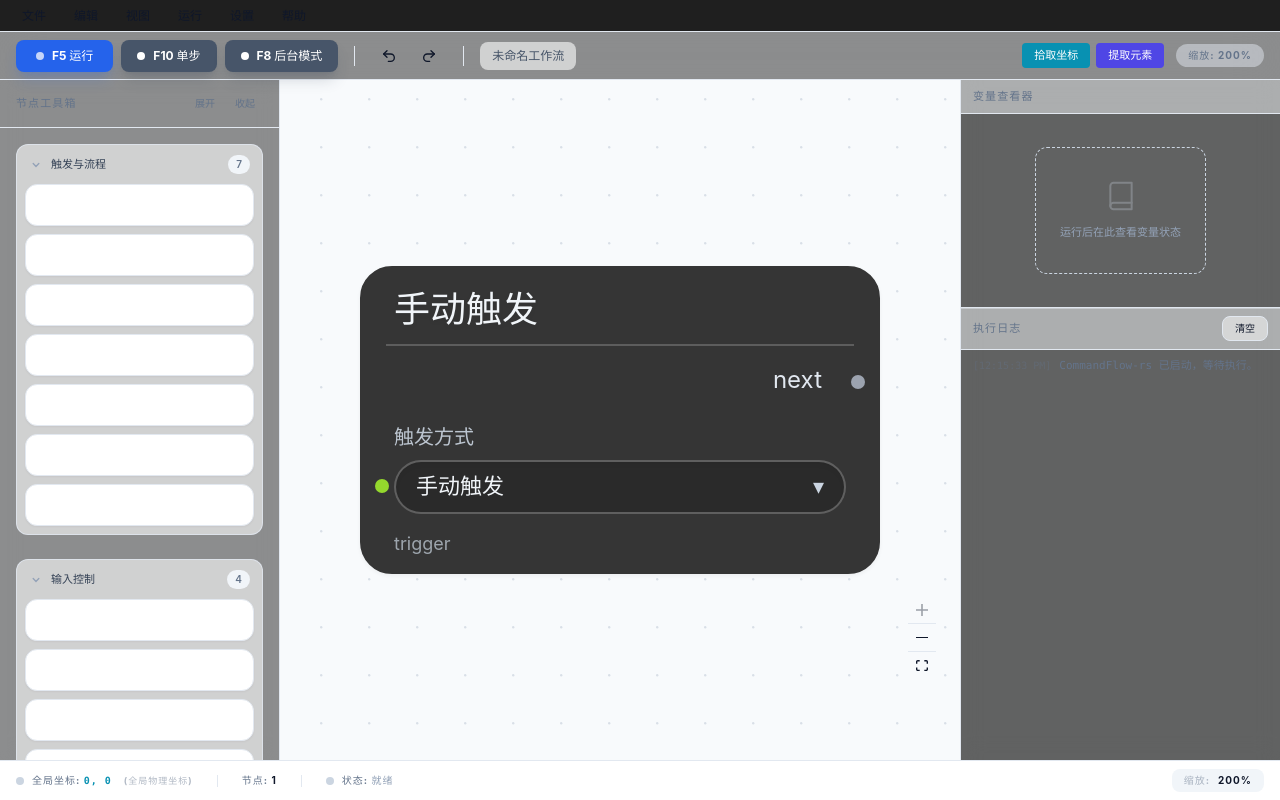
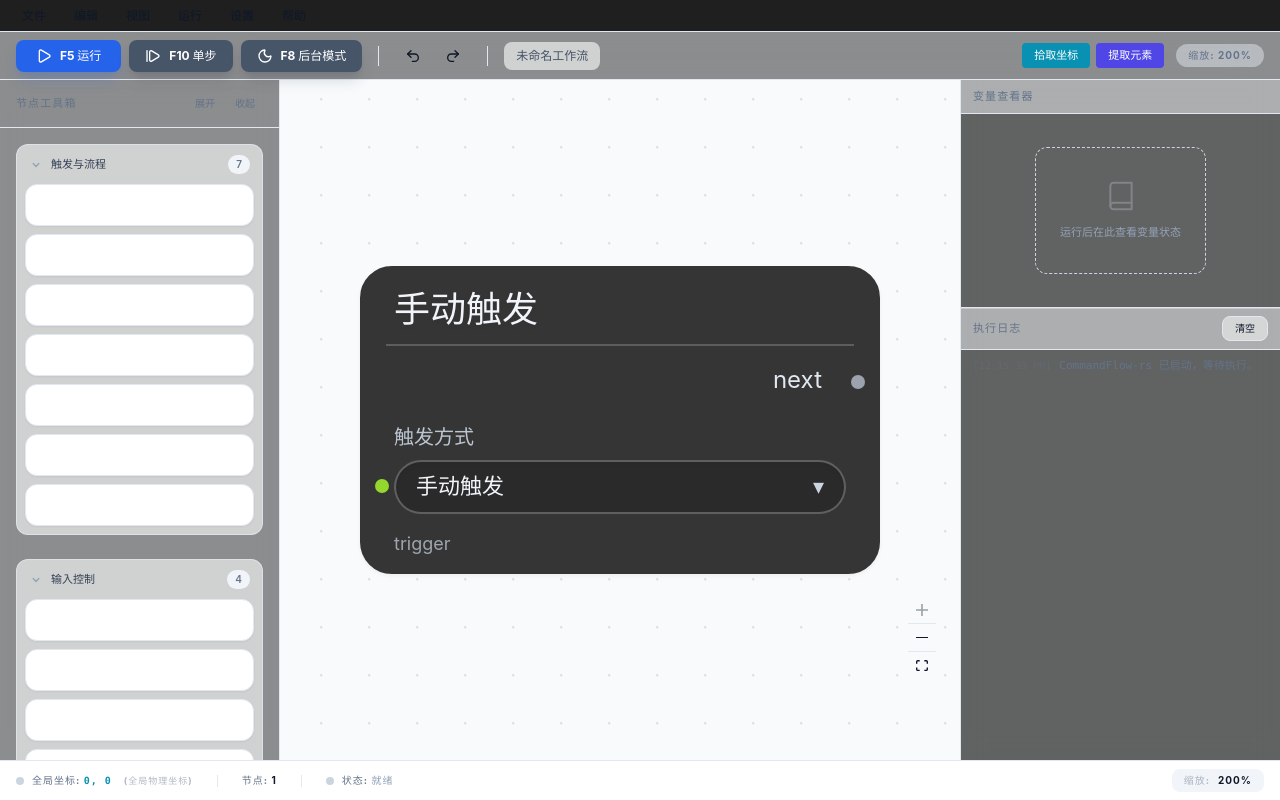
Before and after one commit to caojiachen1/CommandFlow-rs, a React (Vite) app: page / in a window 1280 px wide. Built offline with nearby package versions, Linux system fonts and the light colour scheme.

Commit message:
use new icons for play, step forward, and moon mode

```diff
--- a/src/components/Toolbar/index.tsx
+++ b/src/components/Toolbar/index.tsx
@@ -8,7 +8,7 @@ import {
 } from "../../utils/workflowCompletion";
 import { toBackendGraph } from "../../utils/workflowBridge";
 import { useState } from "react";
-import { Redo2, Undo2 } from "lucide-react";
+import { Moon, Play, Redo2, StepForward, Undo2 } from "lucide-react";
 import CoordinatePicker from "../CoordinatePicker";
 
 interface ToolbarProps {
@@ -85,7 +85,7 @@ export default function Toolbar({
         className="flex items-center gap-2 rounded-lg bg-blue-600 px-5 py-2 text-xs font-bold text-white shadow-lg shadow-blue-600/20 transition-all hover:bg-blue-500 hover:shadow-blue-500/30 active:scale-95 disabled:bg-slate-400"
         disabled={running}
       >
-        <span className="h-2 w-2 rounded-full bg-white animate-pulse" />
+        <Play className="h-4 w-4" />
         F5 运行
       </button>
       <button
@@ -94,7 +94,7 @@ export default function Toolbar({
         className={mutedActionButtonClass}
         disabled={running}
       >
-        <span className="h-2 w-2 rounded-full bg-white" />
+        <StepForward className="h-4 w-4" />
         F10 单步
       </button>
       <button
@@ -102,7 +102,7 @@ export default function Toolbar({
         onClick={onToggleBackgroundMode}
         className={mutedActionButtonClass}
       >
-        <span className="h-2 w-2 rounded-full bg-white" />
+        <Moon className="h-4 w-4" />
         {backgroundMode ? "退出后台" : "F8 后台模式"}
       </button>
       <button
```
